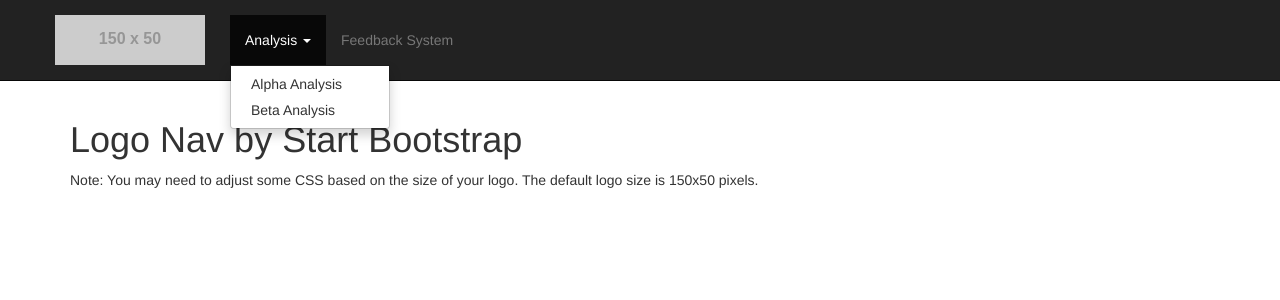
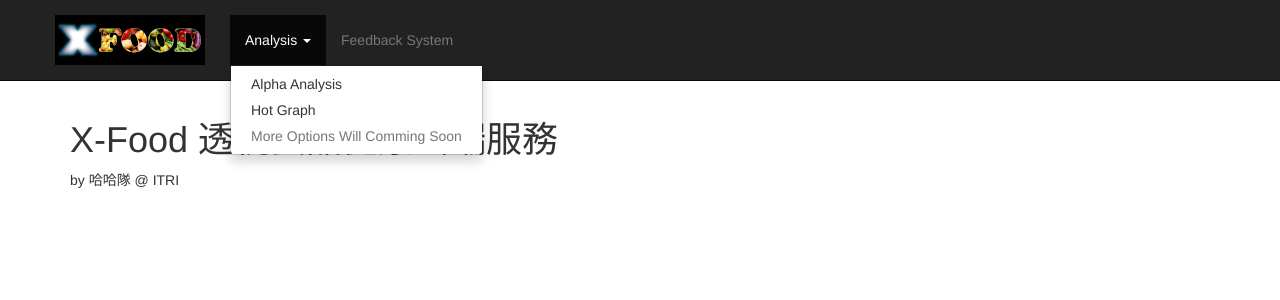
Before and after one commit to e98877331/itrifda, a Django app: page /fda/ in a window 1280 px wide, after a click on "Analysis". Shown: the top 300 px of the page. Run offline with Django 3.2, Linux system fonts and the light colour scheme; grey boxes labelled with a size stand in for pictures from a placeholder-image service; some libraries are stand-ins or nearby versions.

Commit message:
fine turning ui

```diff
--- a/fda/templates/fda/feedback.html
+++ b/fda/templates/fda/feedback.html
@@ -28,7 +28,11 @@
         <script src="https://oss.maxcdn.com/libs/respond.js/1.4.2/respond.min.js"></script>
         <![endif]-->
         <style>
-
+          table th {
+            background-color: #333;
+            color: white;
+            font-weight: bold;
+          }
         </style>
     </head>
     <body>
--- a/fda/templates/fda/index.html
+++ b/fda/templates/fda/index.html
@@ -35,8 +35,8 @@
     <div class="container">
         <div class="row">
             <div class="col-lg-12">
-                <h1>Logo Nav by Start Bootstrap</h1>
-                <p>Note: You may need to adjust some CSS based on the size of your logo. The default logo size is 150x50 pixels.</p>
+                <h1>X-Food 透視食品健康雲端服務</h1>
+                <p>by 哈哈隊 @ ITRI</p>
             </div>
         </div>
     </div>
--- a/fda/templates/fda/navi.html
+++ b/fda/templates/fda/navi.html
@@ -1,3 +1,4 @@
+{% load staticfiles %}
 <!-- Navigation -->
 <nav class="navbar navbar-inverse navbar-fixed-top" role="navigation">
     <div class="container">
@@ -10,7 +11,8 @@
                 <span class="icon-bar"></span>
             </button>
             <a class="navbar-brand" href="{% url "fda:index" %}">
-                <img src="http://placehold.it/150x50&text=Logo" alt="">
+                <!-- <img src="http://placehold.it/150x50&text=Logo" alt=""> -->
+                <img src="{%static "image/fda/logo.png"%}" alt="">
             </a>
         </div>
         <!-- Collect the nav links, forms, and other content for toggling -->
@@ -25,7 +27,10 @@
                         <a href="{% url "fda:showGraph" %}">Alpha Analysis</a>
                     </li>
                     <li>
-                        <a href="{% url "fda:showGraph2" %}">Beta Analysis</a>
+                        <a href="{% url "fda:showGraph2" %}">Hot Graph</a>
+                    </li>
+                    <li class="disabled">
+                        <a href="#" >More Options Will Comming Soon</a>
                     </li>
                 </ul>
             </li>
```
Also changed, not shown: fda/templates/fda/graph2.html (+7 -2 lines), mysite/static/image/fda/logo.png (added).
